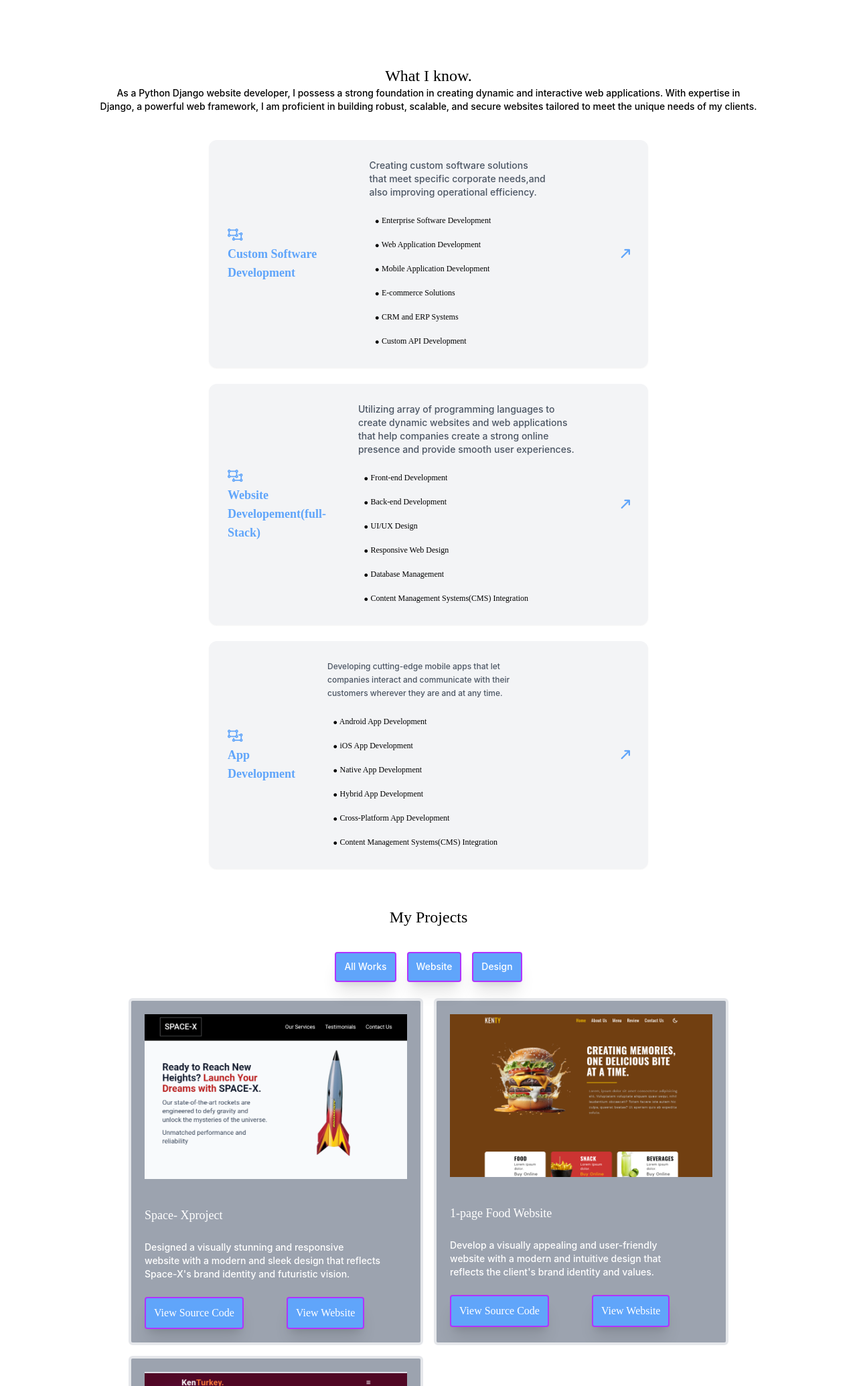
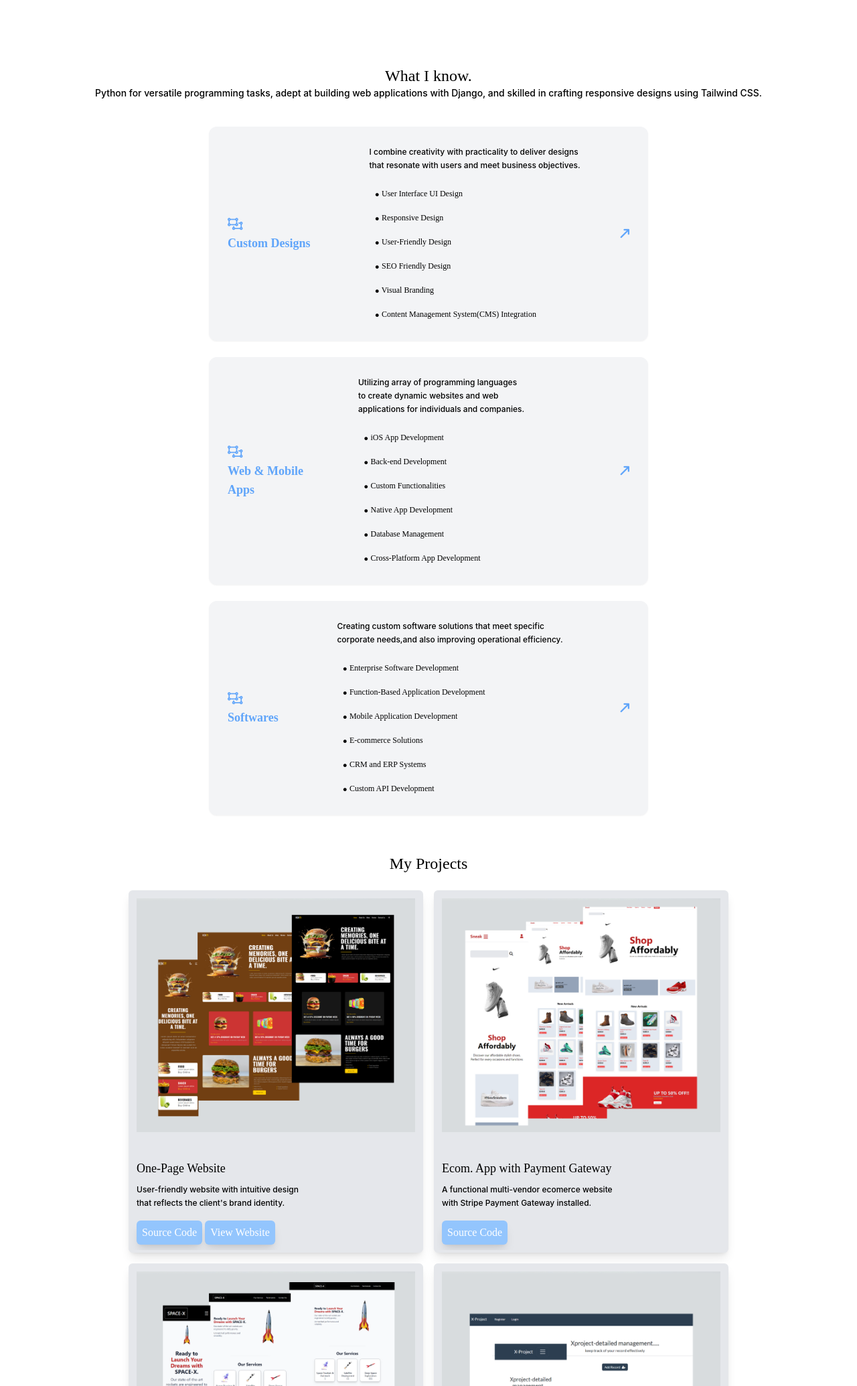
Before and after one commit to kenturkey048/PortfolioWebsite, a plain HTML site: page index.html in a window 1280 px wide. Shown: the part 731-2800 px from the top of the page at 67% size. Drawn offline with Linux system fonts and the light colour scheme; grey boxes are pictures that could not be loaded.

Commit message:
new changes

```diff
--- a/index.html
+++ b/index.html
@@ -69,9 +69,11 @@
                     </button>
                 </div>
                 <div class="md:w-96 md:ml-auto flex mt-9 gap-2 dark:text-gray-300">
-                    <p class="text-balance text-xs leading-5 max-w-md px-2 mx-auto">
-                        I'm a passionate full-stack website developer
-                        dedicated to crafting exceptional digital experiences.
+                    <p class="text-balance text-xs md:text-sm leading-5 max-w-md px-2 mx-auto">
+                    A passionate Python developer With a strong foundation in front-end technologies.
+                    My experience includes designing responsive interfaces and implementing robust server-side functionalities.
+                    Beyond coding, I am dedicated to optimizing performance and enhancing user experiences through thoughtful design and innovative solutions.
+
                     </p>
                 </div>
                 <div class="flex items-center md:justify-end justify-center mt-9 gap-6 darK:text-gray-200 text-gray-600">
@@ -93,7 +95,7 @@
 
             </div>
             <div class="lg:col-span-2 md:col-span-3">
-                <img src="assets/background-image-5.png" alt="" class="md:w-full mt-5 md:mt-0 max-w-96 w-2/3 mx-auto">
+                <img src="assets/mypics5.png" alt="" class="md:w-full mt-5 md:mt-0 max-w-96 w-2/3 mx-auto">
             </div>
             <div class="lg:col-span-2 md:col-span-6 lg:bg-gradient-to-l from-gray-100 md:bg-none bg-gradient-to-l dark:from-slate-800 md:mt-0 mt-2 lg:h-96 md:h-auto h-96">
                 <ul class="text-2xl leading-[3.14rem] text-center pt-5 lg:block md:flex items-center justify-between data-[slot=count]:*:text-3xl data-[slot=count]:*:font-bold">
@@ -118,29 +120,28 @@
             <div class="text-center text-balance">
                 <h3>What I know.</h3>
                 <p class="px-6 leading-5">
-                As a Python Django website developer, I possess a strong foundation in creating dynamic and interactive web applications.
-                With expertise in Django, a powerful web framework, I am proficient in building robust, scalable, and secure websites
-                tailored to meet the unique needs of my clients.
-
+                    Python for versatile programming tasks, adept at building web applications with Django,
+                    and skilled in crafting responsive designs using Tailwind CSS.
                 </p>
             </div>
             <div class="max-w-2xl grid sm:grid-cols-3 md:grid-cols-1 gap-6 px-2 mt-10 mx-auto *:text-lg *:bg-gray-100 *:dark:bg-slate-800 *:p-7 *:flex *:items-center *:gap-12 *:md:flex-row *:flex-col *:rounded-xl *:max-w-sm *:sm:max-w-full *:mx-auto *:text-center *:sm:text-left hover:*:brightness-90 *:shadow-sm *:cursor-pointer">
                 <div class="flex justify-between">
                     <div class="*:text-blue-400 md:flex-row md:basis-1/3">
                         <i class="fa-regular fa-object-ungroup"></i>
-                        <h5 class="font-semibold whitespace-wrap">Custom Software Development</h5>
+                        <h5 class="font-semibold whitespace-wrap">Custom Designs</h5>
                     </div>
                     <div class="basis-2/3">
-                        <p class="text-sm text-gray-600 text-start dark:text-gray-200 leading-5 text-balance">
-                            Creating custom software solutions that meet specific corporate needs,and also improving operational efficiency.
+                        <p class="text-xs text-black text-start dark:text-gray-200 leading-5 text-balance">
+                            I combine creativity with practicality to deliver designs that resonate with users and meet business objectives.
                         </p>
                         <ul class="text-xs text-start mt-2 pl-2">
-                            <li><span class="font-bold text-3xl">.</span> Enterprise Software Development</li>
-                            <li><span class="font-bold text-3xl">.</span> Web Application Development</li>
-                            <li><span class="font-bold text-3xl">.</span> Mobile Application Development</li>
-                            <li><span class="font-bold text-3xl">.</span> E-commerce Solutions</li>
-                            <li><span class="font-bold text-3xl">.</span> CRM and ERP Systems</li>
-                            <li><span class="font-bold text-3xl">.</span> Custom API Development</li>
+
+                            <li><span class="font-bold text-3xl">.</span> User Interface UI Design</li>
+                            <li><span class="font-bold text-3xl">.</span> Responsive Design</li>
+                            <li><span class="font-bold text-3xl">.</span> User-Friendly Design</li>
+                            <li><span class="font-bold text-3xl">.</span> SEO Friendly Design</li>
+                            <li><span class="font-bold text-3xl">.</span> Visual Branding</li>
+                            <li><span class="font-bold text-3xl">.</span> Content Management System(CMS) Integration</li>
                         </ul>
                     </div>
                     <i class="fa-solid fa-arrow-up-long text-blue-400 cursor-pointer rotate-45"></i>
@@ -149,19 +150,19 @@
                 <div class="flex justify-between">
                     <div class="text-blue-400 md:flex-row md:basis-1/2">
                         <i class="fa-regular fa-object-ungroup"></i>
-                        <h5 class="font-semibold whitespace-wrap">Website Developement(full-Stack)</h5>
+                        <h5 class="font-semibold whitespace-wrap">Web & Mobile Apps</h5>
                     </div>
                     <div class=>
-                        <p class="text-sm text-gray-600 text-start dark:text-gray-200 leading-5 text-balance">
-                            Utilizing array of programming languages to create dynamic websites and web applications that help companies create a strong online presence and provide smooth user experiences.
+                        <p class="text-xs text-black text-start dark:text-gray-200 leading-5 text-balance">
+                            Utilizing array of programming languages to create dynamic websites and web applications for individuals and companies.
                         </p>
                         <ul class="text-xs text-start mt-2 pl-2">
-                            <li><span class="font-bold text-3xl">.</span> Front-end Development</li>
+                            <li><span class="font-bold text-3xl">.</span> iOS App Development</li>
                             <li><span class="font-bold text-3xl">.</span> Back-end Development</li>
-                            <li><span class="font-bold text-3xl">.</span> UI/UX Design</li>
-                            <li><span class="font-bold text-3xl">.</span> Responsive Web Design</li>
+                            <li><span class="font-bold text-3xl">.</span> Custom Functionalities</li>
+                            <li><span class="font-bold text-3xl">.</span> Native App Development</li>
                             <li><span class="font-bold text-3xl">.</span> Database Management</li>
-                            <li><span class="font-bold text-3xl">.</span> Content Management Systems(CMS) Integration</li>
+                            <li><span class="font-bold text-3xl">.</span> Cross-Platform App Development</li>
                         </ul>
                     </div>
                     <i class="fa-solid fa-arrow-up-long text-blue-400 cursor-pointer rotate-45"></i>
@@ -170,19 +171,19 @@
                 <div class="flex justify-between">
                     <div class="text-blue-400 md:flex-row md:basis-1/3">
                         <i class="fa-regular fa-object-ungroup"></i>
-                        <h5 class="font-semibold whitespace-wrap">App Development</h5>
+                        <h5 class="font-semibold whitespace-wrap">Softwares</h5>
                     </div>
                     <div>
-                        <p class="text-xs text-gray-600 text-start dark:text-gray-200 leading-5 text-balance">
-                            Developing cutting-edge mobile apps that let companies interact and communicate with their customers wherever they are and at any time.
+                        <p class="text-xs text-black text-start dark:text-gray-200 leading-5 text-balance">
+                            Creating custom software solutions that meet specific corporate needs,and also improving operational efficiency.
                         </p>
                         <ul class="text-xs text-start mt-2 pl-2">
-                            <li><span class="font-bold text-3xl">.</span> Android App Development</li>
-                            <li><span class="font-bold text-3xl">.</span> iOS App Development</li>
-                            <li><span class="font-bold text-3xl">.</span> Native App Development</li>
-                            <li><span class="font-bold text-3xl">.</span> Hybrid App Development</li>
-                            <li><span class="font-bold text-3xl">.</span> Cross-Platform App Development</li>
-                            <li><span class="font-bold text-3xl">.</span> Content Management Systems(CMS) Integration</li>
+                            <li><span class="font-bold text-3xl">.</span> Enterprise Software Development</li>
+                            <li><span class="font-bold text-3xl">.</span> Function-Based Application Development</li>
+                            <li><span class="font-bold text-3xl">.</span> Mobile Application Development</li>
+                            <li><span class="font-bold text-3xl">.</span> E-commerce Solutions</li>
+                            <li><span class="font-bold text-3xl">.</span> CRM and ERP Systems</li>
+                            <li><span class="font-bold text-3xl">.</span> Custom API Development</li>
                         </ul>
                     </div>
                     <i class="fa-solid fa-arrow-up-long text-blue-400 cursor-pointer rotate-45"></i>
@@ -193,67 +194,71 @@
 
     <section id="project" class="container min-h-full flex-center">
         <div class="text-center text-balance">
-            <h3>My Projects</h3>
-            <p class="px-2 mt-3 text-gray-500">
-
-            </p>
-            <br>
-            <div class="flex-center gap-4">
-                <button class="btn btn-filled">All Works</button>
-                <button class="btn btn-filled">Website</button>
-                <button class="btn btn-filled">Design</button>
-            </div>
-            <br>
-            <div class="*:size-full *:border-4 *:object-cover *:dark:border-white *:rounded-md gap-4 *:cursor-pointer *:duration-100 *:hover:grayscale hover:*:grayscale-0 grid md:grid-rows-2 md:px-0 px-10 md:grid-cols-2 mx-auto max-w-4xl">
-                <div class="bg-gray-400 overflow-hidden p-5 rounded-md gap-10">
+            <h3 class="pb-6">My Projects</h3>
+            <div class="*:size-full text-black *:border-4 *:object-cover *:dark:border-white *:rounded-md gap-4 *:cursor-pointer *:duration-100 *:hover:grayscale hover:*:grayscale-0 grid md:grid-rows-2 md:px-0 px-10 md:grid-cols-2 mx-auto max-w-4xl">
+                <div class="bg-gray-200 shadow-lg overflow-hidden p-2 rounded-md gap-10">
                     <div>
-                        <img src="assets/spaces-x.png" alt="w-28 h-28">
+                        <img src="assets/previous.png" alt="w-28 h-28">
                     </div>
-                    <div class="mt-10 md:text-start text-center">
-                        <h4 class="text-lg text-white">
-                            Space- Xproject
-                        </h4>
-                        <p class="mt-6 text-sm leading-5 text-white">Designed a visually stunning and  responsive website with a modern and sleek design that reflects Space-X's
-                            brand identity and futuristic vision.
+                    <div class="mt-10 text-start">
+                        <h2 class="text-lg text-black">
+                            One-Page Website
+                        </h2>
+                        <p class="mt-2 text-xs text-start leading-5 text-black">
+                            User-friendly website with intuitive design that reflects the client's brand identity.
                         </p>
-                        <div class="mt-6 flex flex-col items-center gap-4 md:flex-row md:space-x-12">
-                            <a class="btn btn-filled  rounded-md text-white capitalize" href="https://github.com/kenturkey048/Space-Xproject">View Source Code</a>
-                             <a class="btn btn-filled rounded-md text-white capitalize" href="https://kenturkey048.github.io/Space-XProject/">View Website</a>
+                        <div class="mt-4">
+                            <a class=" shadow-lg rounded-md px-2 py-1.5 bg-blue-300 inline-block text-white capitalize" href="https://github.com/kenturkey048/EcomAPP">Source Code</a>
+                            <a class=" shadow-lg rounded-md px-2 py-1.5 text-white capitalize bg-blue-300 inline-block" href="https://github.com/kenturkey048/EcomAPP">View Website</a>
                         </div>
                     </div>
                 </div>
 
-                <div class="bg-gray-400 overflow-hidden p-5 rounded-md gap-10">
+                <div class="bg-gray-200 text-black shadow-lg overflow-hidden p-2 rounded-md gap-10">
                     <div>
-                        <img src="assets/burger-website-2.png" alt="w-28 h-28">
+                        <img src="assets/previousWorks2.png" alt="w-28 h-28">
                     </div>
-                    <div class="mt-10 md:text-start text-center">
-                        <h4 class="text-lg text-white">
-                            1-page Food Website
-                        </h4>
-                        <p class="mt-6 text-sm leading-5 text-white">Develop a visually appealing and user-friendly website with a modern
-                            and intuitive design that reflects the client's brand identity and values.
+                    <div class="mt-10 text-start">
+                        <h2 class="text-lg">
+                            Ecom. App with Payment Gateway
+                        </h2>
+                        <p class="mt-2 text-xs leading-5">A functional multi-vendor ecomerce website with Stripe Payment Gateway installed.
                         </p>
-                        <div class="mt-6 flex flex-col items-center gap-4 md:flex-row md:space-x-12">
-                            <a class="btn btn-filled  rounded-md text-white capitalize" href="https://github.com/kenturkey048/EcomAPP">View Source Code</a>
-                             <a class="btn btn-filled rounded-md text-white capitalize" href=" https://kenturkey048.github.io/EcomAPP/">View Website</a>
+                        <div class="mt-4">
+                            <a class="shadow-lg inline-block py-1.5 px-2 bg-blue-300 rounded-md text-white capitalize" href="https://github.com/kenturkey048/multiVendorEcommerce">Source Code</a>
                         </div>
                     </div>
                 </div>
 
-                <div class="bg-gray-400 overflow-hidden p-5 rounded-md gap-10">
+                <div class="bg-gray-200 shadow-lg overflow-hidden text-black p-2 rounded-md gap-10">
                     <div>
-                        <img src="assets/BankApp-image-1.png" alt="w-28 h-28">
+                        <img src="assets/previousWorks3.png" alt="w-28 h-28">
                     </div>
-                    <div class="mt-10 text-center md:text-start">
-                        <h4 class="text-lg text-white">
-                            Bank Website
-                        </h4>
-                        <p class="mt-6 text-sm leading-5 text-white">A simple design thats aimed at providing a positive and satisfying user experience by prioritizing usability and ease of use..
+                    <div class="mt-10 text-start">
+                        <h2 class="text-lg">
+                            Space- Xproject
+                        </h2>
+                        <p class="mt-2 text-xs leading-5">A simple business website with sleek design that reflects brand identity and futuristic vision...
                         </p>
-                        <div class="mt-6 flex flex-col items-center gap-4 md:flex-row md:space-x-12">
-                            <a class="btn btn-filled  rounded-md text-white capitalize" href="https://github.com/kenturkey048/FinanceWeb">View Source Code</a>
-                             <a class="btn btn-filled rounded-md text-white capitalize" href="https://kenturkey048.github.io/FinanceWeb/">View Website</a>
+                        <div class="mt-4">
+                            <a class="shadow-lg px-2 py-1.5 bg-blue-300 rounded-md text-white capitalize inline-block" href="https://kenturkey048.github.io/Space-XProject/">Source Code</a>
+                             <a class="shadow-lg px-2 py-1.5 bg-blue-300 rounded-md text-white capitalize inline-block" href="https://github.com/kenturkey048/Space-Xproject ">View Website</a>
+                        </div>
+                    </div>
+                </div>
+
+                <div class="bg-gray-200 text-black shadow-lg overflow-hidden p-2 rounded-md gap-10">
+                    <div>
+                        <img src="assets/previousWork4.png" alt="w-28 h-28">
+                    </div>
+                    <div class="mt-10 text-start">
+                        <h2 class="text-lg">
+                            CRM
+                        </h2>
+                        <p class="mt-2 text-xs leading-5">A simple customer relation management system. Responsive and user-friendly.
+                        </p>
+                        <div class="mt-4">
+                            <a class="shadow-lg px-2 py-1.5 bg-blue-300  rounded-md text-white capitalize inline-block" href="https://github.com/kenturkey048/crudapp">Source Code</a>
                         </div>
                     </div>
                 </div>
@@ -266,10 +271,9 @@
         <div class="pb-10">
             <div class="text-center">
                 <h3>Contact Us.</h3>
-                <p class="px-2 mt-3 text-gray-500">
-                    Achieve exceptional growth and operational efficiency with custom mobile app design.
-                    I seamlessly blend innovation with functionality to create unique solutions tailored to your specific business needs.
-                    Experience superior quality, prompt delivery, and competitive pricing, positioning you at the forefront of the contemporary digital era.
+                <p class="px-2 mt-3 text-black">
+                    Achieve exceptional growth and operational efficiency with custom mobile app and designs.Contact Us,
+                    Let's bring your imagination a reality.
                 </p>
             </div>
             <div class="mt-12 md:relative flex flex-col gap-5 sm:max-w-full mx-auto max-w-xs">
@@ -291,7 +295,7 @@
                             <label for="name">Message</label>
                              <textarea id="message" name="message" placeholder="enter your message" required></textarea>
                         </div>
-                        <button class="btn btn-filled ml-auto">Send to Me</button>
+                        <button class="btn btn-filled ml-auto" onclick="SendToWhatsapp()">Send to Me</button>
                     </form>
                </div>
                <div class="dark:bg-gray-700 bg-white py-12 px-7 md:absolute lg:-right-9 right-28 rounded-xl shadow-xl md:w-2/5 h-5/6 top-28 w-full mx-auto">
@@ -300,11 +304,9 @@
                     <span class="text-blue-400">Office</span>
                 </h3>
                 <div class="">
-                    <p class="text-xs text-gray-400 leading-5">
-                        With a commitment to staying updated with the
-                        latest industry trends and best practices, I am equipped to tackle diverse challenges and bring innovative ideas to life.
-                        Whether you need a simple business website, an e-commerce platform,
-                        or a custom web application, I am here to turn your vision into reality.
+                    <p class="text-xs text-black leading-5">
+                        Committed to staying afloat with
+                        latest industry trends.
                     </p>
                     <ul class="*:flex *:gap-4 *:items-center *:mt-2">
 
--- a/main.js
+++ b/main.js
@@ -25,3 +25,20 @@ options.forEach((item)=> {
         backDrop.classList.toggle('hidden')
     });
 });
+
+
+function sendToWhatsapp(){
+    let number = +2348061376410
+
+    let name = document.getElementById('name').value;
+    let email = document.getElementById('email').value;
+    let message = document.getElementById('messaage').value;
+
+    var url  = "https://wa.me" + number + "?text="
+
+    + "Name:" +name+ "%0a"
+    + "Email:" +email+ "%0a"
+    + "Message:" +message+ "%0a%0a"
+
+    window.open(url, '_blank').focus();
+}
```
Also changed, not shown: assets/mypic-with-bg.png (added), assets/mypics4.png (added), assets/mypics5.png (added), assets/mypicture.png (added), assets/previous.png (added), assets/previousWork4.png (added), assets/previousWorks1.png (added), assets/previousWorks2.png (added), assets/previousWorks3.png (added), style.css.
